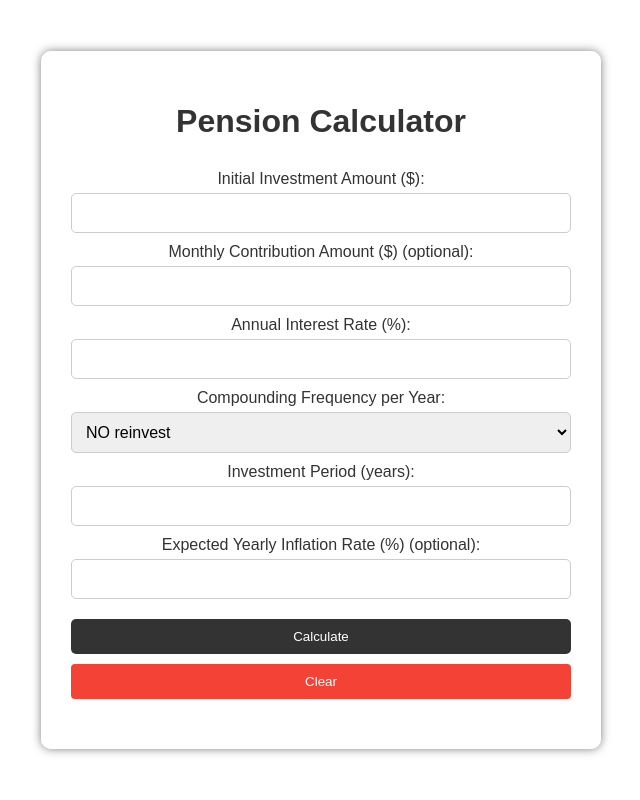
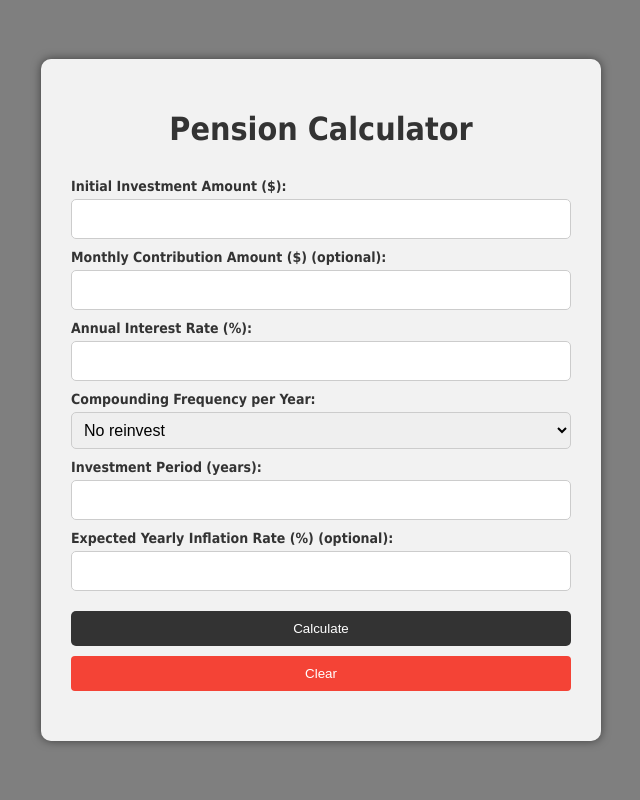
Before and after one commit to brenneran/scripts, a Flask app: page / in a window 1280 px wide. Shown: the whole page, without its empty margins (319-959 px from the left). Run offline with Flask 3, Linux system fonts and the light colour scheme.

Commit message:
this is the working calculator without the table. Now let's keep it. Table will be in next PR

```diff
--- a/Python/calculator/app.py
+++ b/Python/calculator/app.py
@@ -2,13 +2,25 @@ from flask import Flask, render_template, request
 
 app = Flask(__name__)
 
+# Add cache control headers to prevent caching
+@app.after_request
+def add_header(response):
+    response.headers["Cache-Control"] = "no-cache, no-store, must-revalidate"
+    response.headers["Expires"] = 0
+    response.headers["Pragma"] = "no-cache"
+    return response
+
 @app.route('/', methods=['GET', 'POST'])
 def pension_calculator():
     if request.method == 'POST':
-        try:
-            P = float(request.form['initial_investment'])
-        except ValueError:
-            return render_template('index.html', result="Invalid initial investment amount.")
+        initial_investment_input = request.form.get('initial_investment')
+        if initial_investment_input:
+            try:
+                P = float(initial_investment_input)
+            except ValueError:
+                return render_template('index.html', result="Invalid initial investment amount.")
+        else:
+            P = 0
 
         monthly_contribution_input = request.form.get('monthly_contribution')
         if monthly_contribution_input:
@@ -21,38 +33,44 @@ def pension_calculator():
             monthly_contribution = 0
             annual_contribution = 0
 
+        annual_interest_rate_input = request.form.get('annual_interest_rate')
+        if annual_interest_rate_input:
+            try:
+                r = float(annual_interest_rate_input) / 100
+                if r <= 0:
+                    return render_template('index.html', result="Annual interest rate must be greater than 0.")
+            except ValueError:
+                return render_template('index.html', result="Invalid annual interest rate.")
+        else:
+            r = 0
+
         try:
-            r = float(request.form['annual_interest_rate']) / 100
+            compounding_frequency = int(request.form['compounding_frequency'])
         except ValueError:
-            return render_template('index.html', result="Invalid annual interest rate.")
+            return render_template('index.html', result="Invalid compounding frequency.")
 
-        compounding_frequency = int(request.form['compounding_frequency'])
+        try:
+            t = int(request.form['investment_period'])
+        except ValueError:
+            return render_template('index.html', result="Invalid investment period.")
 
-        if compounding_frequency == 0:
+        inflation_rate_input = request.form.get('inflation_rate')
+        if inflation_rate_input:
             try:
-                t = int(request.form['investment_period'])
+                inflation_rate = float(inflation_rate_input) / 100
             except ValueError:
-                return render_template('index.html', result="Invalid investment period.")
+                return render_template('index.html', result="Invalid inflation rate.")
+        else:
+            inflation_rate = 0
 
+        if compounding_frequency > 0:
+            real_interest_rate = (1 + r) / (1 + inflation_rate) - 1
+            FV_real = P * (1 + real_interest_rate / compounding_frequency) ** (compounding_frequency * t)
+            for month in range(1, t * 12 + 1):
+                FV_real += monthly_contribution * (1 + real_interest_rate / compounding_frequency) ** (
+                            compounding_frequency * (t - (month / 12)))
+        else:
             FV_real = P + (annual_contribution * t)
-            inflation_rate = 0  # Set inflation_rate to 0 when there's no reinvestment
-        else:
-            try:
-                t = int(request.form['investment_period'])
-            except ValueError:
-                return render_template('index.html', result="Invalid investment period.")
-
-            inflation_rate_input = request.form.get('inflation_rate')
-            if inflation_rate_input:
-                try:
-                    inflation_rate = float(inflation_rate_input) / 100
-                except ValueError:
-                    return render_template('index.html', result="Invalid inflation rate.")
-            else:
-                inflation_rate = 0
-
-            real_interest_rate = (1 + r) / (1 + inflation_rate) - 1
-            FV_real = P * (1 + real_interest_rate / compounding_frequency)**(compounding_frequency * t) + (annual_contribution * ((1 + real_interest_rate / compounding_frequency)**(compounding_frequency * t) - 1) / (real_interest_rate / compounding_frequency))
 
         result = f"The future value of your investment is: ${FV_real:,.2f}"
         if inflation_rate > 0:
--- a/Python/calculator/static/style.css
+++ b/Python/calculator/static/style.css
@@ -1,17 +1,21 @@
 body {
-    font-family: Arial, sans-serif;
+    font-family: 'Tahoma', sans-serif;
     margin: 0;
     padding: 0;
-    background: linear-gradient(rgba(0, 0, 0, 0.5), rgba(0, 0, 0, 0.5)), url('{{ url_for('static', filename='background.jpg') }}') no-repeat center center fixed;
+    background: linear-gradient(rgba(0, 0, 0, 0.5), rgba(0, 0, 0, 0.5)), no-repeat center center fixed;
     background-size: cover;
     color: #fff;
+    height: 100%;
+    overflow-x: hidden; /* Prevent horizontal scrolling */
 }
 
 .container {
     display: flex;
     justify-content: center;
     align-items: center;
-    height: 100vh;
+    min-height: 100vh;
+    padding: 20px; /* Add some padding to ensure content is accessible */
+    box-sizing: border-box;
 }
 
 .form-container {
@@ -22,6 +26,7 @@ body {
     max-width: 500px;
     width: 100%;
     text-align: center;
+    overflow: auto; /* Ensure form-container handles overflow */
 }
 
 h1 {
@@ -84,3 +89,49 @@ input[type="submit"]:hover {
 .clear-button:hover {
     background-color: #d32f2f;
 }
+
+.error-message {
+    display: none;
+    font-size: 12px;
+    color: #f44336;
+}
+
+table {
+    width: 50%;
+    border-collapse: collapse;
+    margin-top: 20px;
+    margin-right: 20px;
+}
+
+th, td {
+    font-size: 17px; /* Adjust font size as needed */
+}
+
+th, td {
+    border: 1px solid #dddddd;
+    text-align: left;
+    padding: 8px;
+}
+
+th {
+    background-color: #f2f2f2;
+}
+
+.input-label {
+    margin-top: 10px;
+    color: #333;
+    font-size: 14px;
+    font-weight: 600; /* Make labels bold */
+    text-align: left; /* Align labels to the left */
+}
+
+.input-field {
+    padding: 8px;
+    margin-top: 5px;
+    font-size: 16px;
+    border: 1px solid #ccc;
+    border-radius: 5px;
+    width: 100%;
+    box-sizing: border-box; /* Ensure input field width includes padding */
+    text-align: left; /* Align text in input fields to the left */
+}
--- a/Python/calculator/templates/index.html
+++ b/Python/calculator/templates/index.html
@@ -5,52 +5,110 @@
     <meta name="viewport" content="width=device-width, initial-scale=1.0">
     <title>Pension Calculator</title>
     <link rel="stylesheet" href="{{ url_for('static', filename='style.css') }}">
+    <link href="https://fonts.googleapis.com/css2?family=Roboto:wght@400;700&display=swap" rel="stylesheet">
+
 </head>
 <body>
     <div class="container">
         <div class="form-container">
             <h1>Pension Calculator</h1>
             <form method="POST">
-                <label for="initial_investment">Initial Investment Amount ($):</label>
-                <input type="number" id="initial_investment" name="initial_investment" step="0.01" required value="{{ request.form['initial_investment'] if 'initial_investment' in request.form else '' }}">
+                <!-- Form inputs -->
+                <label for="initial_investment" class="input-label">Initial Investment Amount ($):</label>
+                <input type="number" id="initial_investment" name="initial_investment" step="0.01" value="{{ request.form['initial_investment'] if 'initial_investment' in request.form else '' }}" autocomplete="off" class="input-field">
 
-                <label for="monthly_contribution">Monthly Contribution Amount ($) (optional):</label>
-                <input type="number" id="monthly_contribution" name="monthly_contribution" step="0.01" value="{{ request.form['monthly_contribution'] if 'monthly_contribution' in request.form else '' }}">
+                <label for="monthly_contribution" class="input-label">Monthly Contribution Amount ($) (optional):</label>
+                <input type="number" id="monthly_contribution" name="monthly_contribution" step="0.01" value="{{ request.form['monthly_contribution'] if 'monthly_contribution' in request.form else '' }}" autocomplete="off" class="input-field">
 
-                <label for="annual_interest_rate">Annual Interest Rate (%):</label>
-                <input type="number" id="annual_interest_rate" name="annual_interest_rate" step="0.01" required value="{{ request.form['annual_interest_rate'] if 'annual_interest_rate' in request.form else '' }}">
+                <label for="annual_interest_rate" class="input-label">Annual Interest Rate (%):</label>
+                <input type="number" id="annual_interest_rate" name="annual_interest_rate" step="0.01" required value="{{ request.form['annual_interest_rate'] if 'annual_interest_rate' in request.form else '' }}" autocomplete="off" class="input-field">
+                <span id="interest_rate_error" class="error-message">Annual interest rate must be greater than 0.</span>
 
-                <label for="compounding_frequency">Compounding Frequency per Year:</label>
-                <select id="compounding_frequency" name="compounding_frequency" required>
-                    <option value="0" {{ 'selected' if 'compounding_frequency' in request.form and request.form['compounding_frequency'] == '0' else '' }}>NO reinvest</option>
-                    <option value="2" {{ 'selected' if 'compounding_frequency' in request.form and request.form['compounding_frequency'] == '2' else '' }}>Once a half year</option>
-                    <option value="12" {{ 'selected' if 'compounding_frequency' in request.form and request.form['compounding_frequency'] == '12' else '' }}>Every month</option>
-                    <option value="1" {{ 'selected' if 'compounding_frequency' in request.form and request.form['compounding_frequency'] == '1' else '' }}>Once a year</option>
+                <label for="compounding_frequency" class="input-label">Compounding Frequency per Year:</label>
+                <select id="compounding_frequency" name="compounding_frequency" class="input-field">
+                    <option value="0" {{ 'selected' if 'compounding_frequency' in request.form and request.form['compounding_frequency'] == '0' else '' }}>No reinvest</option>
+                    <option value="2" {{ 'selected' if 'compounding_frequency' in request.form and request.form['compounding_frequency'] == '2' else '' }}>Once every half year</option>
+                    <option value="12" {{ 'selected' if 'compounding_frequency' in request.form and request.form['compounding_frequency'] == '12' else '' }}>Once every month</option>
+                    <option value="1" {{ 'selected' if 'compounding_frequency' in request.form and request.form['compounding_frequency'] == '1' else '' }}>Once every year</option>
                 </select>
 
-                <label for="investment_period">Investment Period (years):</label>
-                <input type="number" id="investment_period" name="investment_period" required value="{{ request.form['investment_period'] if 'investment_period' in request.form else '' }}">
+                <label for="investment_period" class="input-label">Investment Period (years):</label>
+                <input type="number" id="investment_period" name="investment_period" value="{{ request.form['investment_period'] if 'investment_period' in request.form else '' }}" autocomplete="off" class="input-field">
 
-                <label for="inflation_rate">Expected Yearly Inflation Rate (%) (optional):</label>
-                <input type="number" id="inflation_rate" name="inflation_rate" step="0.01" value="{{ request.form['inflation_rate'] if 'inflation_rate' in request.form else '' }}">
+                <label for="inflation_rate" class="input-label">Expected Yearly Inflation Rate (%) (optional):</label>
+                <input type="number" id="inflation_rate" name="inflation_rate" step="0.01" value="{{ request.form['inflation_rate'] if 'inflation_rate' in request.form else '' }}" autocomplete="off" class="input-field">
+
 
                 <input type="submit" value="Calculate">
                 <input type="button" value="Clear" class="clear-button" onclick="clearForm()">
             </form>
-            <div class="result">{{ result }}</div>
+            <div id="result" class="result">
+                {% if result %}
+                    <p>{{ result|safe }}</p>
+                {% endif %}
+                {% if data %}
+                <table>
+                    <tr>
+                        <th>Year</th>
+                        <th>Starting Sum</th>
+                        <th>Percentage Income Invested</th>
+                        <th>Invested</th>
+                        <th>Final Sum</th>
+                    </tr>
+                    {% for row in data %}
+                    <tr>
+                        <td>{{ row.year }}</td>
+                        <td>{{ row.started_sum }}</td>
+                        <td>{{ row.percentage_income_invested }}</td>
+                        <td>{{ row.invested }}</td>
+                        <td>{{ row.final_sum }}</td>
+                    </tr>
+                    {% endfor %}
+                </table>
+                {% endif %}
+            </div>
         </div>
     </div>
 
     <script>
+        // Function to clear the form fields and result
         function clearForm() {
             document.getElementById("initial_investment").value = "";
             document.getElementById("monthly_contribution").value = "";
             document.getElementById("annual_interest_rate").value = "";
-            document.getElementById("compounding_frequency").value = "";
+            document.getElementById("compounding_frequency").value = "0"; // Set default value for select
             document.getElementById("investment_period").value = "";
             document.getElementById("inflation_rate").value = "";
-            document.querySelector('.result').innerHTML = ""; // Clear result
+            document.getElementById("result").innerHTML = "";
+
+            // Clear the error messages
+            document.getElementById("annual_interest_rate_error").innerHTML = "";
+            document.getElementById("interest_rate_error").style.display = "none";
         }
+
+        // Function to validate the annual interest rate
+        function validateInterestRate() {
+            var interestRateInput = document.getElementById("annual_interest_rate");
+            var errorSpan = document.getElementById("annual_interest_rate_error");
+            var interestRate = parseFloat(interestRateInput.value);
+
+            if (interestRate <= 0) {
+                errorSpan.innerHTML = "Annual interest rate must be greater than 0.";
+            } else {
+                errorSpan.innerHTML = "";
+            }
+
+            // Show or hide the error message based on the input value
+            var errorSpan = document.getElementById("interest_rate_error");
+            if (interestRate == 0) {
+                errorSpan.style.display = "block";
+            } else {
+                errorSpan.style.display = "none";
+            }
+        }
+
+        // Attach the validation function to the input field
+        document.getElementById("annual_interest_rate").addEventListener("input", validateInterestRate);
     </script>
 </body>
 </html>
```
